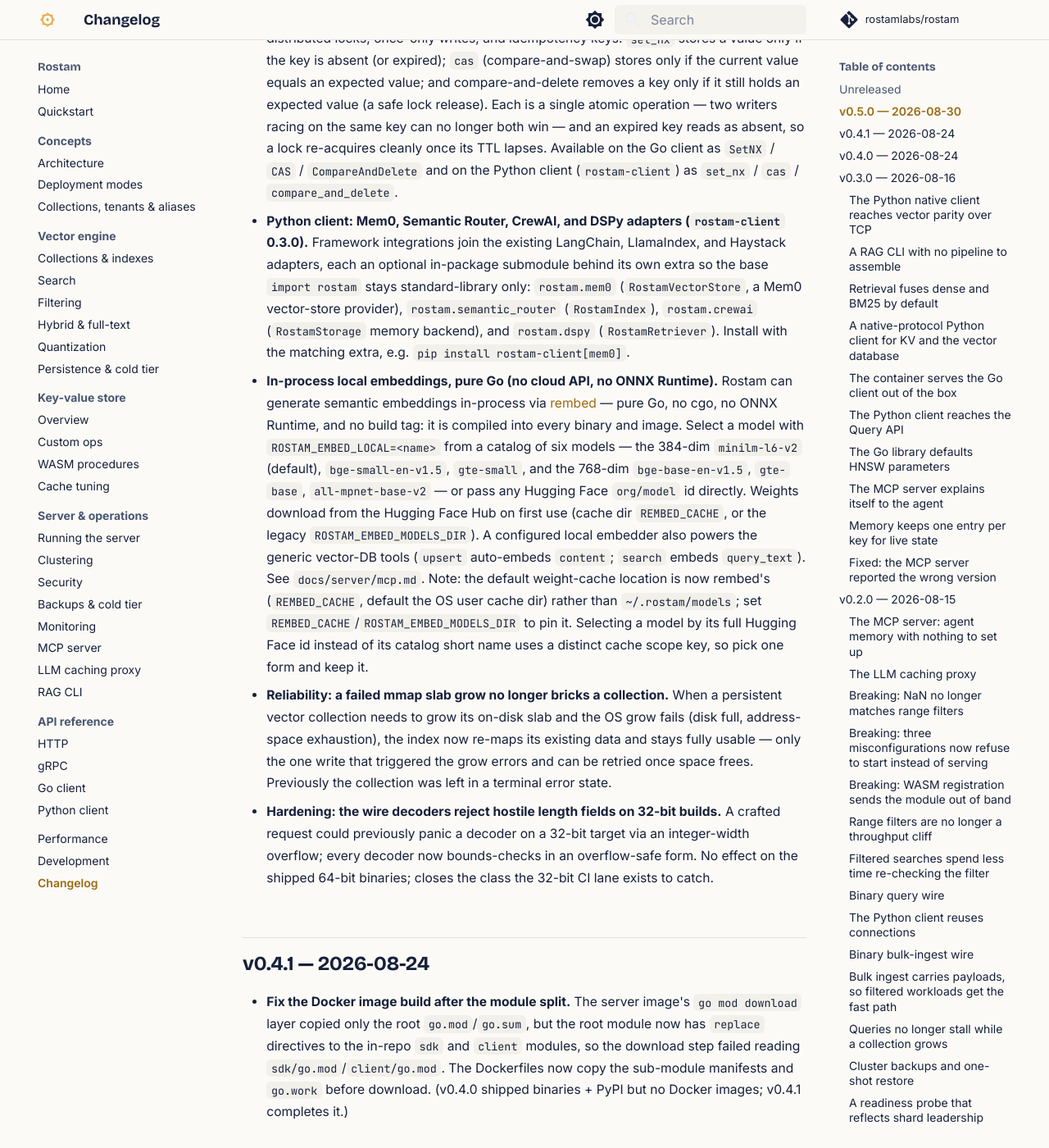
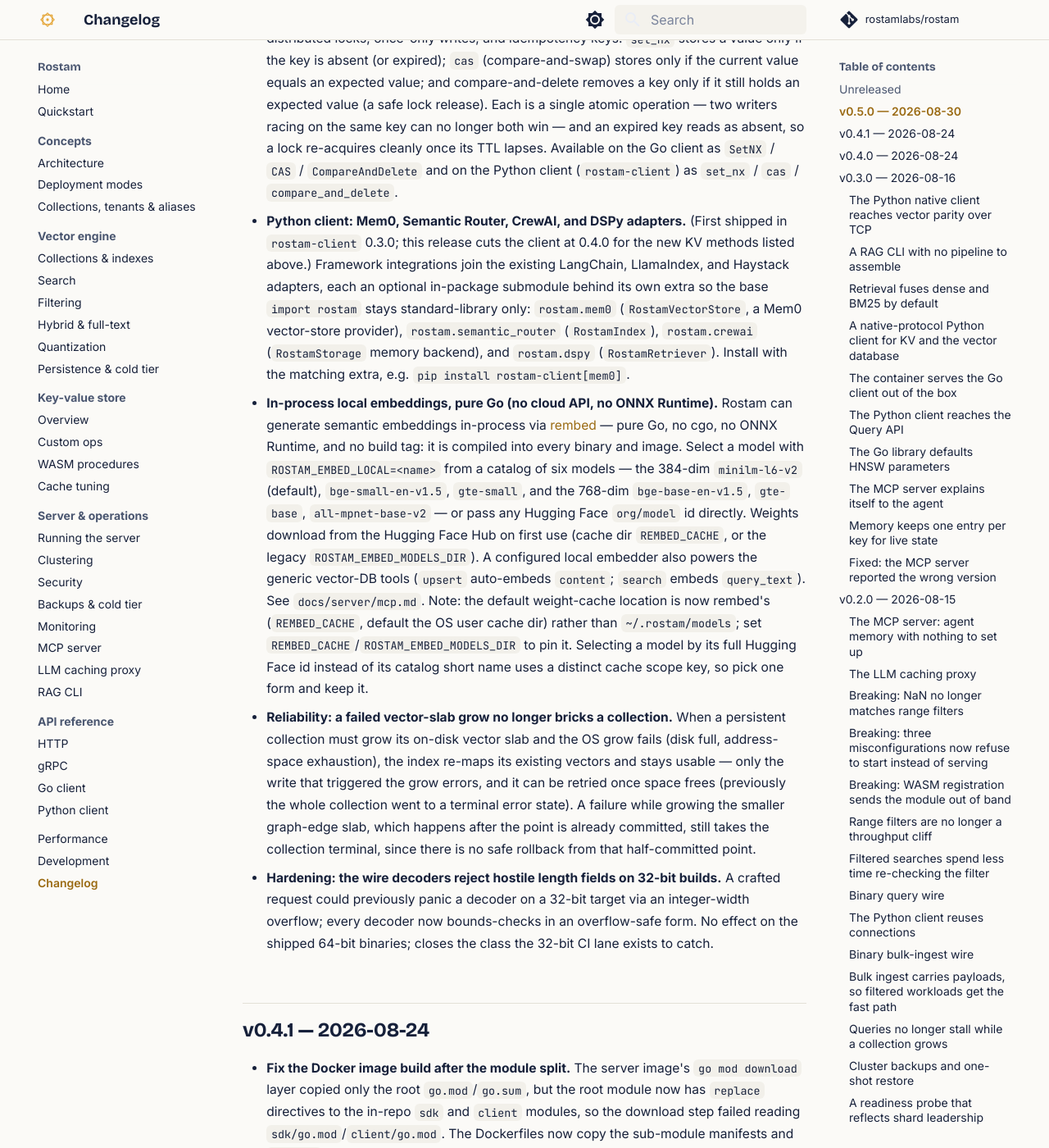
Before and after one commit to Keivan-S/rostam, an MkDocs documentation site: the page built from docs/changelog.md, in a window 1280 px wide and 1400 px high, scrolled down 1253 px. Shown: the whole window at 82% size. Built offline with MkDocs 1.6.1 and Material for MkDocs 9.7.7, drawn with Linux system fonts in a browser that asks for light colours; comment, search, counter and statistics services are not loaded.

Commit message:
fix(wire): harden DecodePutArgs against 32-bit overflow + address release review
CodeRabbit flagged a real pre-existing hole the earlier 386 sweep missed:
DecodePutArgs (put / set_nx / getset) read vlen from a u32 and checked
`len(args) < off+vlen+8` — on 32-bit a vlen above MaxInt32 widens negative,
slips the additive check, and panics the value slice. put is a replicated
write, so a crafted request would crash every applying node on a 32-bit build.
Convert to the overflow-safe subtraction form (vlen<0 guard, value and trailing
ttl checked separately) and add DecodePutArgs to the hostile-decode roster
(floor 143->144) so the 386 lane covers it — which makes the release note's
"every decoder bounds-checks in an overflow-safe form" actually true.

Also clarify two changelog entries: the adapter note's client version (adapters
shipped in 0.3.0; this release cuts 0.4.0) and the grow-restore note (only the
vector-slab grow is non-terminal; a graph-slab grow stays terminal).

```diff
--- a/docs/changelog.md
+++ b/docs/changelog.md
@@ -50,8 +50,9 @@
   so a lock re-acquires cleanly once its TTL lapses. Available on the Go client
   as `SetNX` / `CAS` / `CompareAndDelete` and on the Python client
   (`rostam-client`) as `set_nx` / `cas` / `compare_and_delete`.
-- **Python client: Mem0, Semantic Router, CrewAI, and DSPy adapters
-  (`rostam-client` 0.3.0).** Framework integrations join the existing LangChain,
+- **Python client: Mem0, Semantic Router, CrewAI, and DSPy adapters.** (First
+  shipped in `rostam-client` 0.3.0; this release cuts the client at 0.4.0 for the
+  new KV methods listed above.) Framework integrations join the existing LangChain,
   LlamaIndex, and Haystack adapters, each an optional in-package submodule behind
   its own extra so the base `import rostam` stays standard-library only:
   `rostam.mem0` (`RostamVectorStore`, a Mem0 vector-store provider),
@@ -75,12 +76,14 @@
   to pin it. Selecting a model by its full Hugging Face id instead of its
   catalog short name uses a distinct cache scope key, so pick one form and keep
   it.
-- **Reliability: a failed mmap slab grow no longer bricks a collection.** When a
-  persistent vector collection needs to grow its on-disk slab and the OS grow
-  fails (disk full, address-space exhaustion), the index now re-maps its existing
-  data and stays fully usable — only the one write that triggered the grow errors
-  and can be retried once space frees. Previously the collection was left in a
-  terminal error state.
+- **Reliability: a failed vector-slab grow no longer bricks a collection.** When
+  a persistent collection must grow its on-disk vector slab and the OS grow fails
+  (disk full, address-space exhaustion), the index re-maps its existing vectors
+  and stays usable — only the write that triggered the grow errors, and it can be
+  retried once space frees (previously the whole collection went to a terminal
+  error state). A failure while growing the smaller graph-edge slab, which happens
+  after the point is already committed, still takes the collection terminal, since
+  there is no safe rollback from that half-committed point.
 - **Hardening: the wire decoders reject hostile length fields on 32-bit builds.**
   A crafted request could previously panic a decoder on a 32-bit target via an
   integer-width overflow; every decoder now bounds-checks in an overflow-safe
```
Also changed, not shown: 2 other files.
